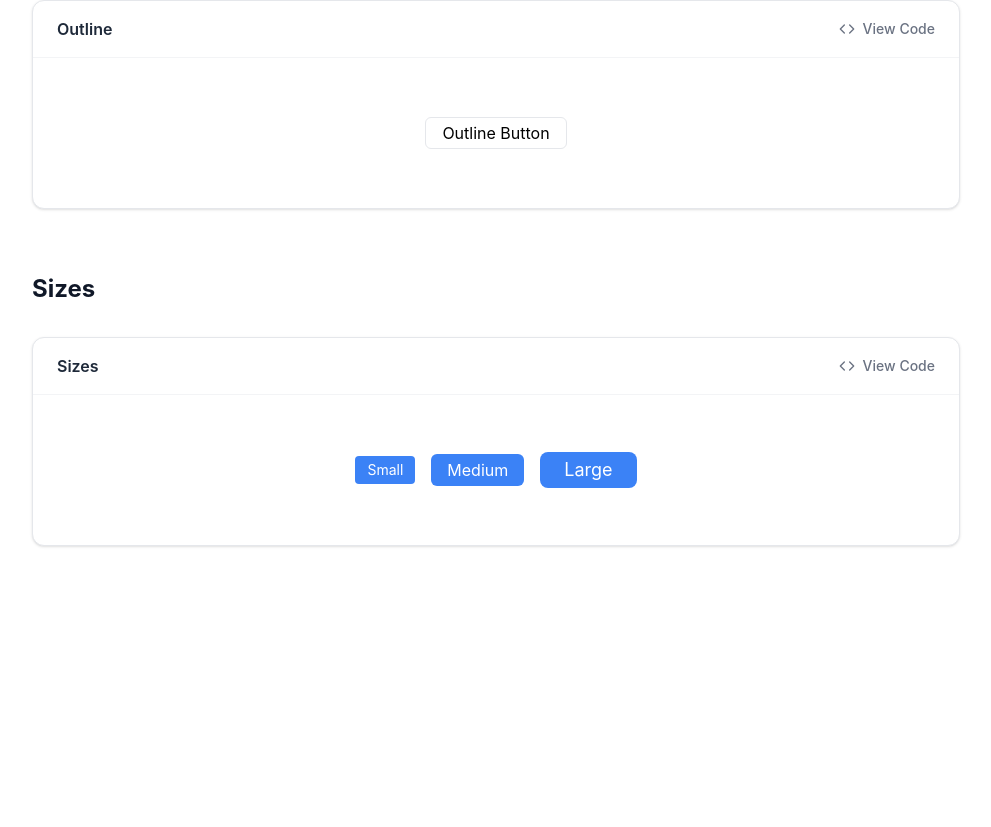
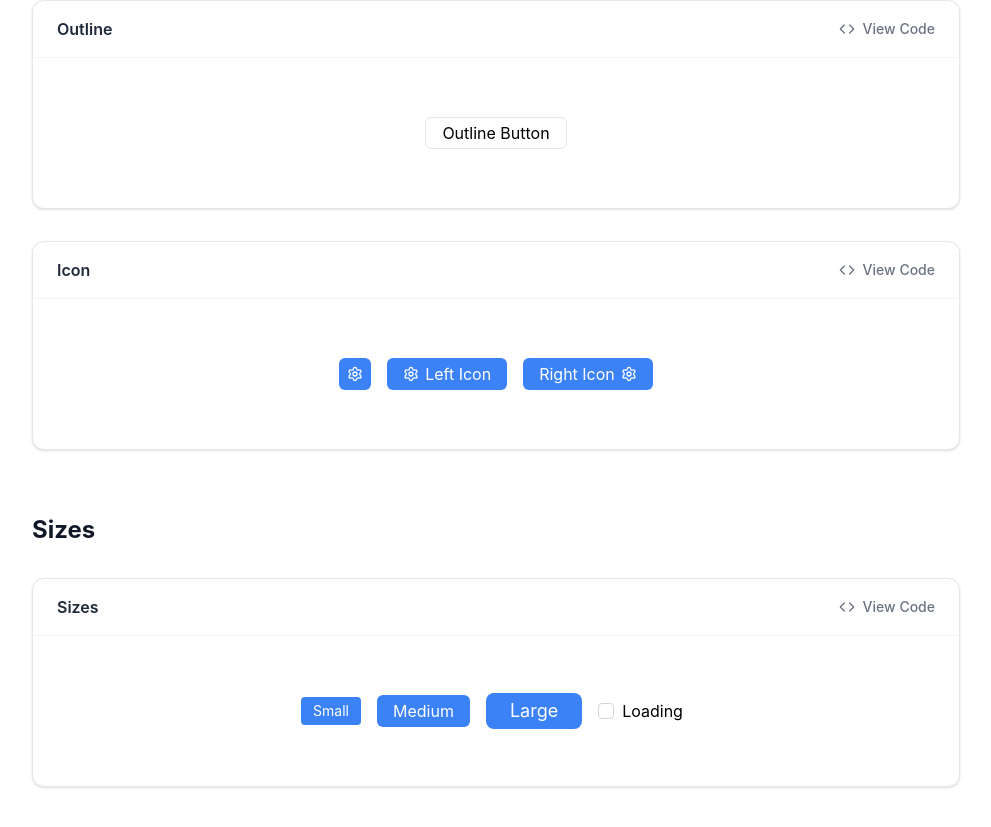
Before and after one commit to doniyorswe/ucraft-ui, a React (Vite) app: page /button in a window 1280 px wide. Shown: the part 967-1794 px from the top of the page, without its empty margins (272-1263 px from the left). Before the commit the page ends 1593 px from the top, so only its background shows below. Built offline with nearby package versions, Linux system fonts and the light colour scheme.

Commit message:
added tests and button variants

```diff
--- a/src/components/Button/Button.tsx
+++ b/src/components/Button/Button.tsx
@@ -2,8 +2,10 @@ import React from 'react';
 import { twMerge } from 'tailwind-merge';
 export interface ButtonProps extends React.ButtonHTMLAttributes<HTMLButtonElement> {
   variant?: 'primary' | 'secondary' | 'outline' | 'danger';
-  size?: 'sm' | 'md' | 'lg';
+  size?: 'sm' | 'md' | 'lg' | 'icon';
   loading?: boolean;
+  leftIcon?: React.ReactNode;
+  rightIcon?: React.ReactNode;
 }
 
 const Button = React.forwardRef<HTMLButtonElement, ButtonProps>(
@@ -14,6 +16,8 @@ const Button = React.forwardRef<HTMLButtonElement, ButtonProps>(
       size = 'md',
       loading,
       disabled,
+      leftIcon,
+      rightIcon,
       ...props
     },
     ref
@@ -33,10 +37,11 @@ const Button = React.forwardRef<HTMLButtonElement, ButtonProps>(
       sm: 'h-7 px-3 text-sm rounded',
       md: 'h-8 px-4 text-base rounded-md',
       lg: 'h-9 px-6 text-lg rounded-lg',
+      icon: 'h-8 w-8 rounded-md',
     };
 
     const baseClasses =
-      'inline-flex items-center justify-center transition-colors disabled:cursor-not-allowed';
+      'inline-flex items-center justify-center transition-colors disabled:cursor-default [&_svg]:size-4';
 
     return (
       <button
@@ -49,7 +54,29 @@ const Button = React.forwardRef<HTMLButtonElement, ButtonProps>(
         )}
         {...props}
         disabled={loading || disabled}
-      />
+      >
+        {loading && (
+          <span className='mr-2'>
+            <svg
+              xmlns='http://www.w3.org/2000/svg'
+              width='24'
+              height='24'
+              viewBox='0 0 24 24'
+              fill='none'
+              stroke='currentColor'
+              strokeWidth='2'
+              strokeLinecap='round'
+              strokeLinejoin='round'
+              className='lucide lucide-loader-circle h-4 w-4 animate-spin'
+            >
+              <path d='M21 12a9 9 0 1 1-6.219-8.56' />
+            </svg>
+          </span>
+        )}
+        {leftIcon && <span className='mr-1.5'>{leftIcon}</span>}
+        {props.children}
+        {rightIcon && <span className='ml-1.5'>{rightIcon}</span>}
+      </button>
     );
   }
 );
--- a/src/components/Checkbox/Checkbox.tsx
+++ b/src/components/Checkbox/Checkbox.tsx
@@ -20,6 +20,7 @@ export const Checkbox = forwardRef<HTMLInputElement, CheckboxProps>(
       checked: controlledChecked,
       defaultChecked = false,
       size = 'md',
+      className,
       ...props
     }: CheckboxProps,
     ref
@@ -53,22 +54,19 @@ export const Checkbox = forwardRef<HTMLInputElement, CheckboxProps>(
           wrapperProps?.className
         )}
       >
-        <input
-          type='checkbox'
-          checked={checked}
-          onChange={handleChange}
-          className='h-0 w-0 overflow-hidden'
-          ref={ref}
-          {...props}
-        />
         <span
           className={twMerge(
             'relative inline-flex items-center justify-center rounded-sm border transition-all duration-200 ease-in-out',
             sizes[size],
             checked
               ? 'border-primary bg-primary'
-              : 'border-gray-300 bg-white hover:border-gray-400'
+              : 'border-gray-300 bg-white hover:border-gray-400',
+            className
           )}
+          role='checkbox'
+          aria-checked={checked}
+          aria-disabled={props.disabled}
+          aria-label={label}
         >
           <span
             className={twMerge(
@@ -92,6 +90,17 @@ export const Checkbox = forwardRef<HTMLInputElement, CheckboxProps>(
           </span>
         </span>
         {label && <span className='select-none'>{label}</span>}
+
+        <input
+          type='checkbox'
+          checked={checked}
+          onChange={handleChange}
+          ref={ref}
+          {...props}
+          className='h-0 w-0 overflow-hidden'
+          aria-label={label}
+          title={label}
+        />
       </label>
     );
   }
--- a/src/docs/pages/ButtonDoc.tsx
+++ b/src/docs/pages/ButtonDoc.tsx
@@ -1,7 +1,11 @@
-import { Button } from '../../index';
+import { Settings } from 'lucide-react';
+import { Button, Checkbox } from '../../index';
 import { ComponentPreview } from '../components/ComponentPreview';
+import { useState } from 'react';
 
 const ButtonDoc = () => {
+  const [loading, setLoading] = useState(false);
+
   return (
     <div>
       <h1 className="text-4xl font-extrabold text-gray-900 mb-4">Button</h1>
@@ -39,6 +43,33 @@ const ButtonDoc = () => {
         >
           <Button variant="outline">Outline Button</Button>
         </ComponentPreview>
+
+        <ComponentPreview
+          title="Icon"
+          code={`
+<Button size="icon">
+  <Settings/>
+</Button>
+<Button size="sm" leftIcon={<Settings/>}>
+  Left Icon
+</Button>
+<Button size="sm" rightIcon={<Settings/>}>
+  Right Icon
+</Button>
+          `}
+        >
+          <div className="flex gap-4 items-center">
+            <Button size="icon">
+              <Settings/>
+            </Button>
+            <Button leftIcon={<Settings/>}>
+              Left Icon
+            </Button>
+            <Button rightIcon={<Settings/>}>
+              Right Icon
+            </Button>
+          </div>
+        </ComponentPreview>
       </section>
 
       <section className="mt-16">
@@ -48,13 +79,14 @@ const ButtonDoc = () => {
           code={`<div className="flex gap-4 items-center">
   <Button size="sm">Small</Button>
   <Button size="md">Medium</Button>
-  <Button size="lg">Large</Button>
+  <Button loading size="lg">Large</Button>
 </div>`}
         >
           <div className="flex gap-4 items-center">
-            <Button size="sm">Small</Button>
-            <Button size="md">Medium</Button>
-            <Button size="lg">Large</Button>
+            <Button loading={loading} size="sm">Small</Button>
+            <Button loading={loading} size="md">Medium</Button>
+            <Button loading={loading} size="lg">Large</Button>
+            <Checkbox label='Loading' checked={loading} onCheckedChange={(checked) => setLoading(checked as boolean)} />
           </div>
         </ComponentPreview>
       </section>
```
Also changed, not shown: 2 other files (tests, documents, lock files or other folders).
